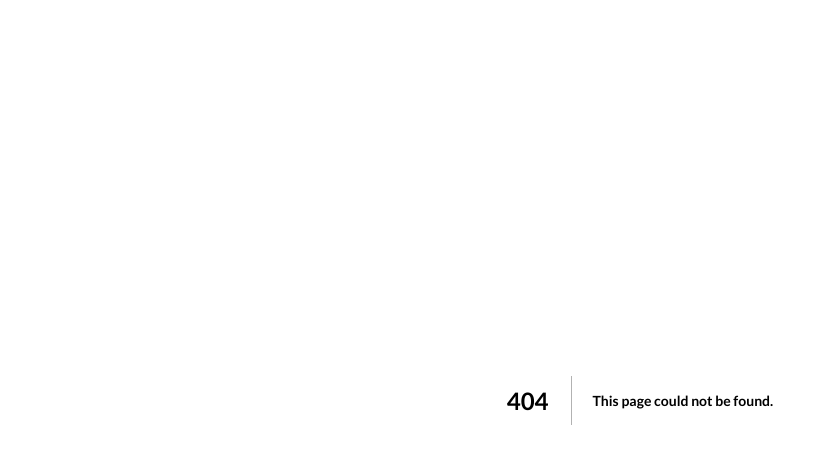
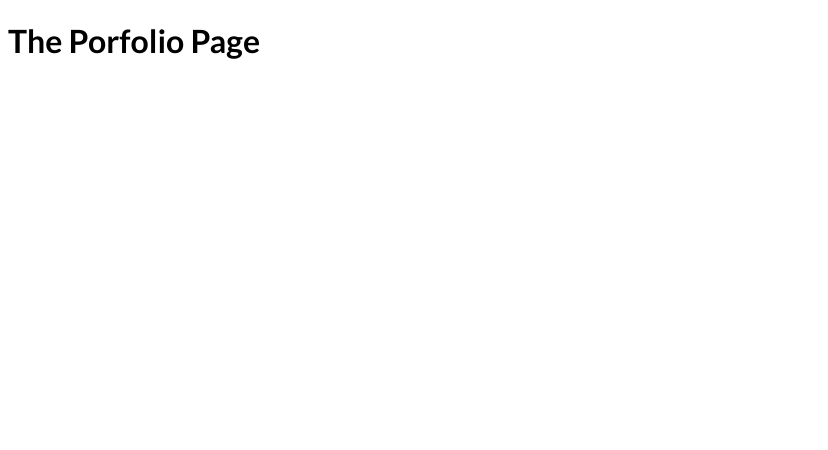
Before and after one commit to ritagujar/100daysOfDevelopement, a Next.js app in the folder NextJs/first-nextjs-app/: page /portfolio in a window 1280 px wide. Before the commit this address had no page. Shown: the top 450 px of the page, without its empty margins (0-828 px from the left). Built offline with nearby package versions, Linux system fonts and the light colour scheme.

Commit message:
Working with Nested Paths & Routes

```diff
--- a/NextJs/first-nextjs-app/pages/index.js
+++ b/NextJs/first-nextjs-app/pages/index.js
@@ -1,3 +1,5 @@
+// http://localhost:3000
+
 function HomePage() {
   return (
     <div>
--- /dev/null
+++ b/NextJs/first-nextjs-app/pages/portfolio/index.js
@@ -0,0 +1,11 @@
+// http://localhost:3000/portfolio
+
+const PortfolioPage = () => {
+  return (
+    <div>
+      <h1>The Porfolio Page</h1>
+    </div>
+  );
+};
+
+export default PortfolioPage;
```
Also changed, not shown: NextJs/first-nextjs-app/pages/about/index.js (added, +11 -0 lines), NextJs/first-nextjs-app/pages/portfolio/list.js (added, +11 -0 lines).
